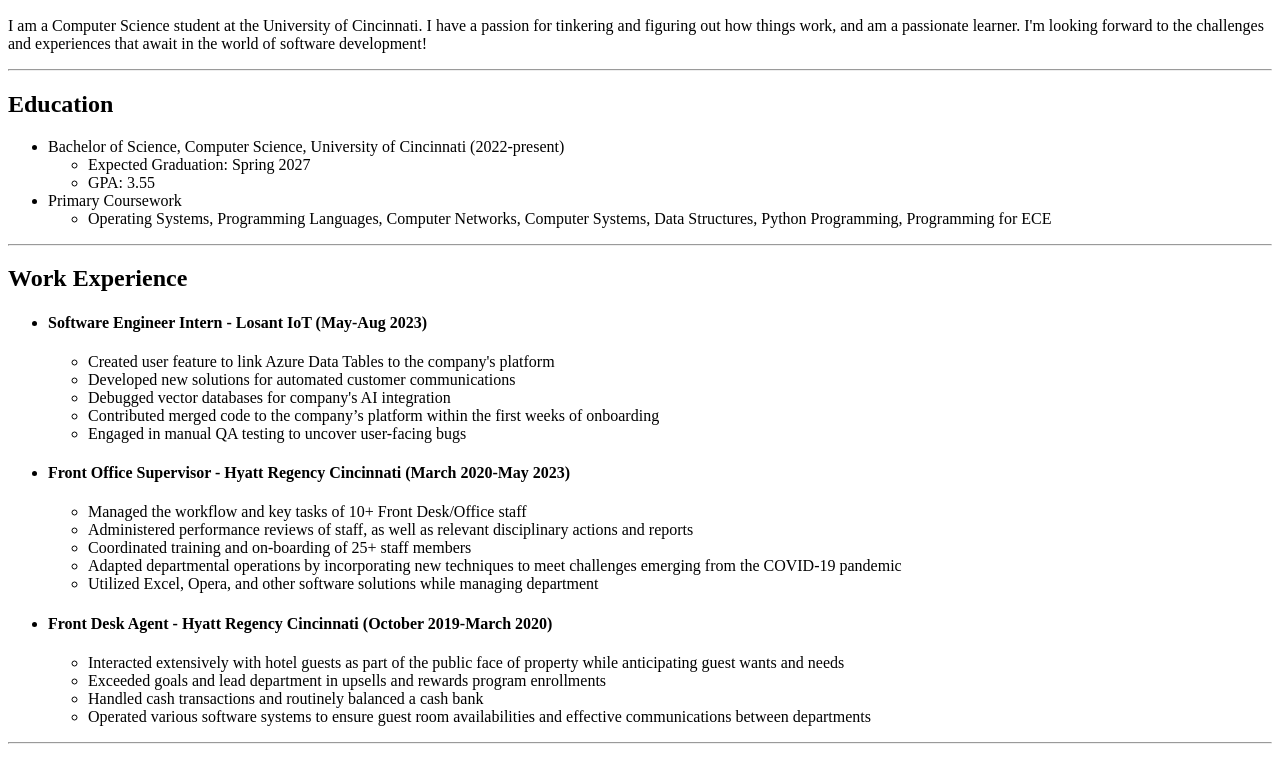
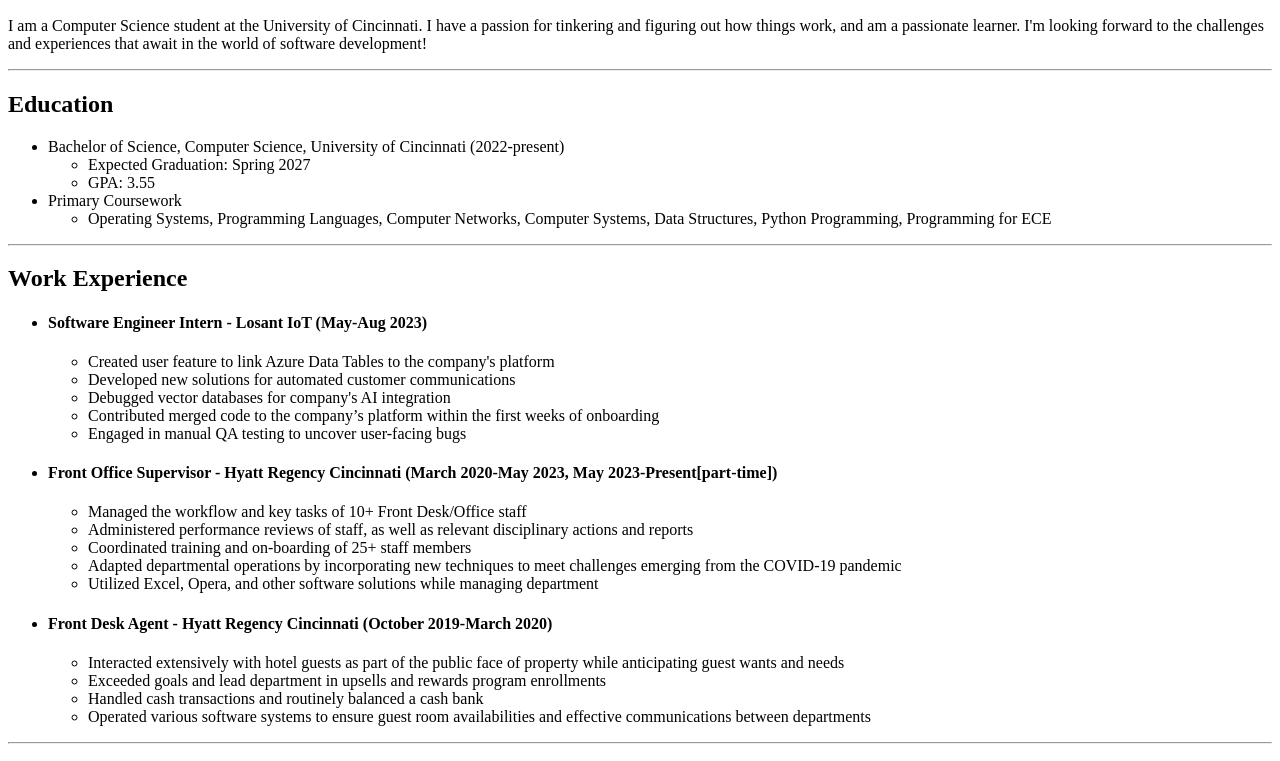
Before and after one commit to gzcrozier/Personal-Site, a plain HTML site: page Resume/index.html in a window 1280 px wide. Shown: the part 334-1095 px from the top of the page. Drawn offline with Linux system fonts and the light colour scheme.

Commit message:
Hotel dates

```diff
--- a/Resume/index.html
+++ b/Resume/index.html
@@ -51,7 +51,7 @@
             <li>Contributed merged code to the company’s platform within the first weeks of onboarding</li>
             <li>Engaged in manual QA testing to uncover user-facing bugs</li>
         </ul></li>
-        <li><h4>Front Office Supervisor - Hyatt Regency Cincinnati (March 2020-May 2023)</h4><ul>
+        <li><h4>Front Office Supervisor - Hyatt Regency Cincinnati (March 2020-May 2023, May 2023-Present[part-time])</h4><ul>
             <li>Managed the workflow and key tasks of 10+ Front Desk/Office staff </li>
             <li>Administered performance reviews of staff, as well as relevant disciplinary actions and reports</li>
             <li>Coordinated training and on-boarding of 25+ staff members</li>
```
